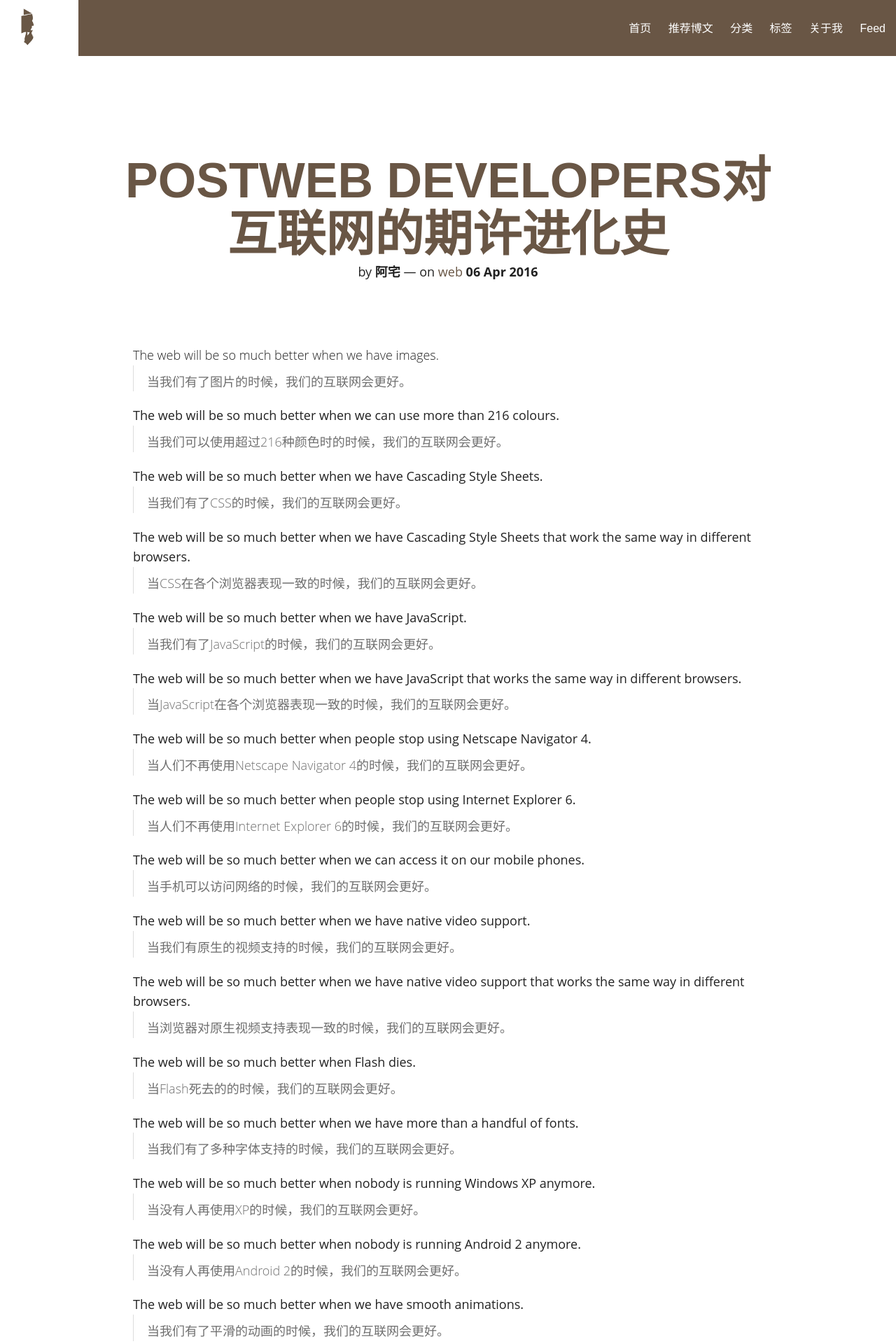
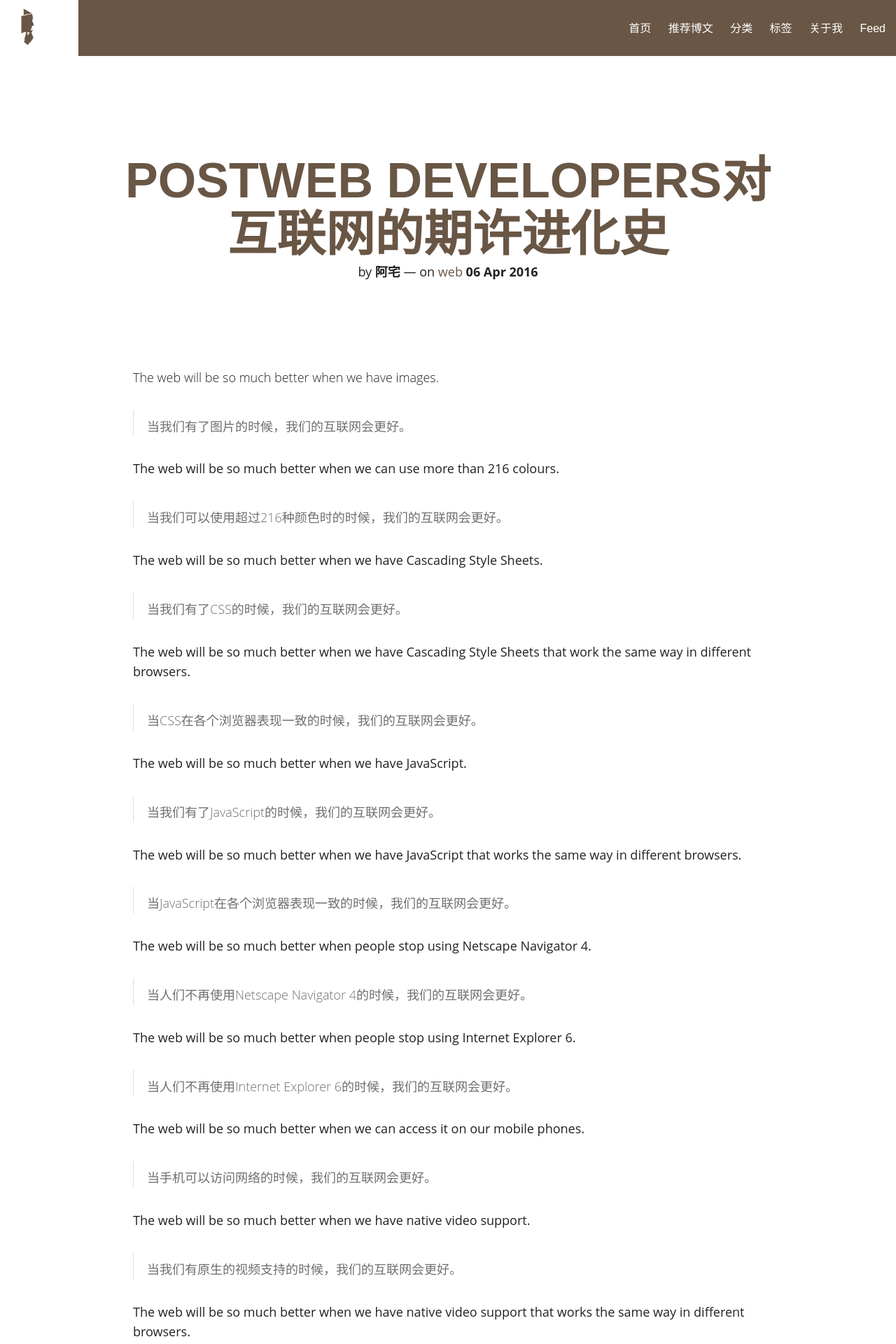
Before and after one commit to guocailee/guocailee.github.io, a Jekyll site: the page built from _posts/2016-04-06-A-brief-history-of-the-World-Wide-Web-by-web-developers.md, in a window 1280 px wide. Shown: the top 1920 px of the page at 70% size. Built offline with Jekyll 4.4.1, drawn with Linux system fonts in a browser that asks for light colours; nearby versions of some CDN libraries; comment, search, counter and statistics services are not loaded.

Commit message:
reset margin bottom for post p

```diff
--- a/assets/css/post.css
+++ b/assets/css/post.css
@@ -801,7 +801,7 @@ article.notepad-post-content>div:not(.notepad-post-title) div {
 
 .post-template .row p,
 .page-template .row p {
-  margin: 0 auto auto !important;
+  margin: 0 auto 2rem auto !important;
   max-width: 56.25rem !important;
   font-size: 1.125rem !important;
 }
```
